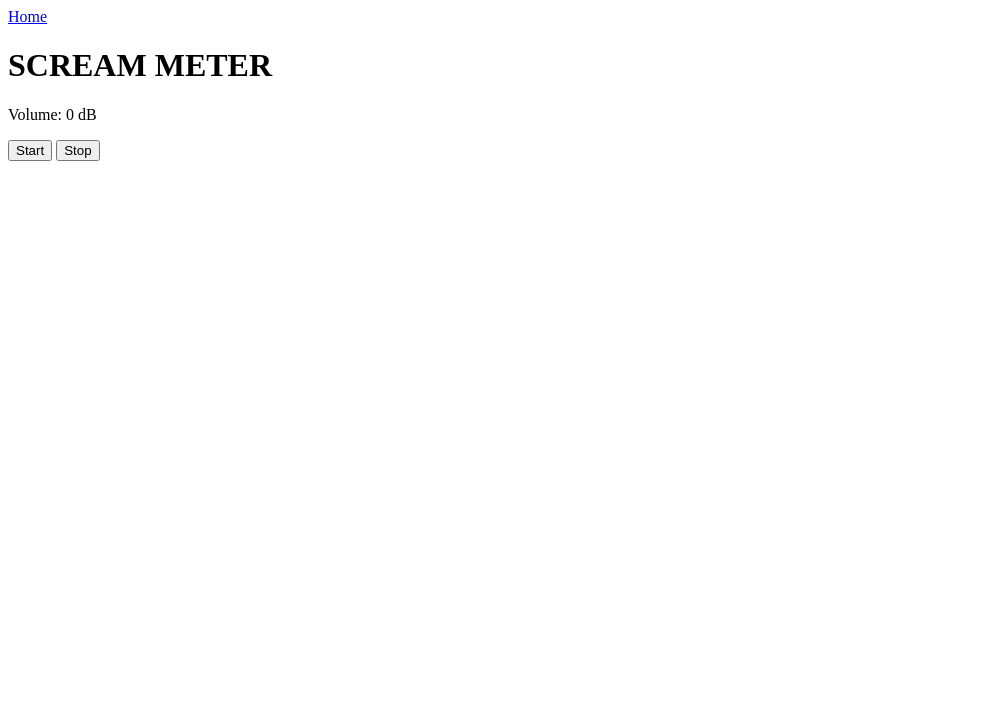
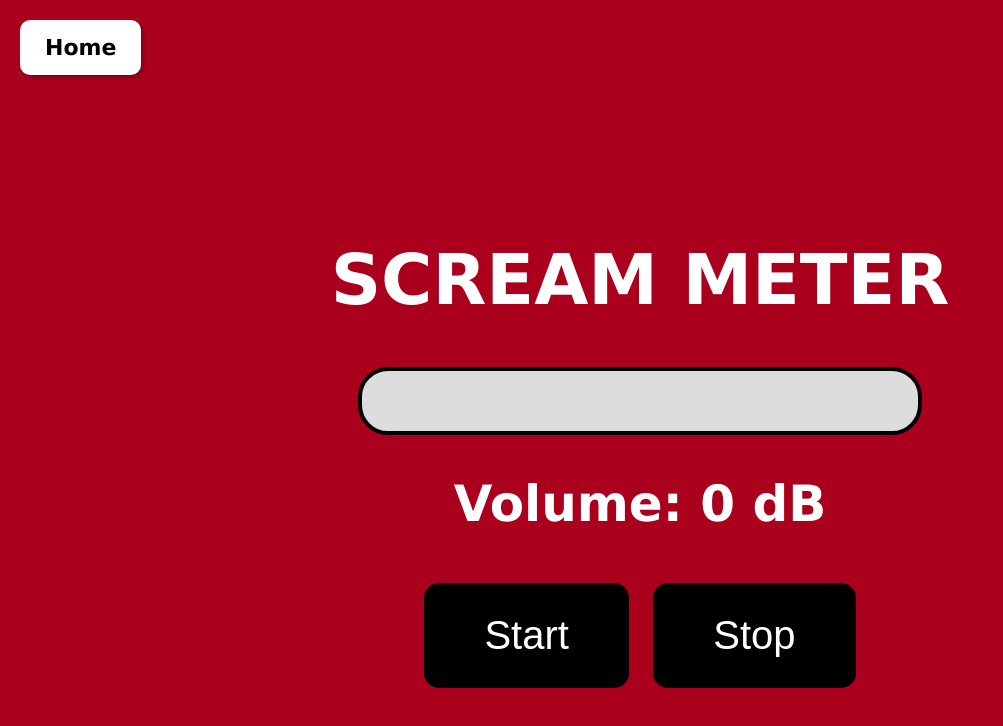
Before and after one commit to INFO442-25WI-B/Peace, a website: page public/screens/scream.html in a window 1280 px wide. Shown: the whole page, without its empty margins (0-1003 px from the left). Drawn offline with Linux system fonts and the light colour scheme; the site is published under a folder, as on GitHub Pages, so addresses that start at the root find nothing.

Commit message:
change style route

```diff
--- a/public/screens/scream.html
+++ b/public/screens/scream.html
@@ -2,7 +2,7 @@
 
 <head>
   <title>Scream Meter Page</title>
-  <link rel="stylesheet" href="/stylesheets/style.css">
+  <link rel="stylesheet" href="../stylesheets/style.css">
 </head>
 
 <body>
```
Also changed, not shown: public/screens/attack.html (+1 -1 lines), public/screens/burnDiary.html (+1 -1 lines), public/screens/rageMenu.html (+1 -1 lines), public/screens/upload.html (+1 -1 lines).
